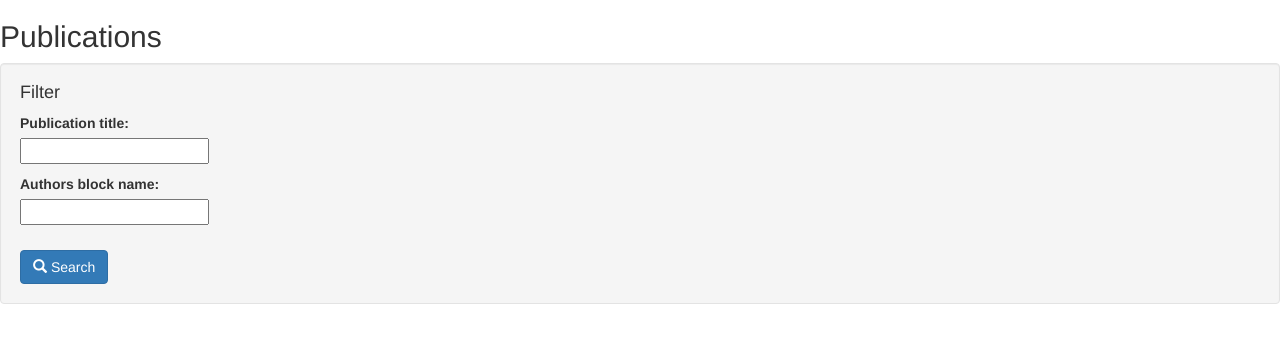
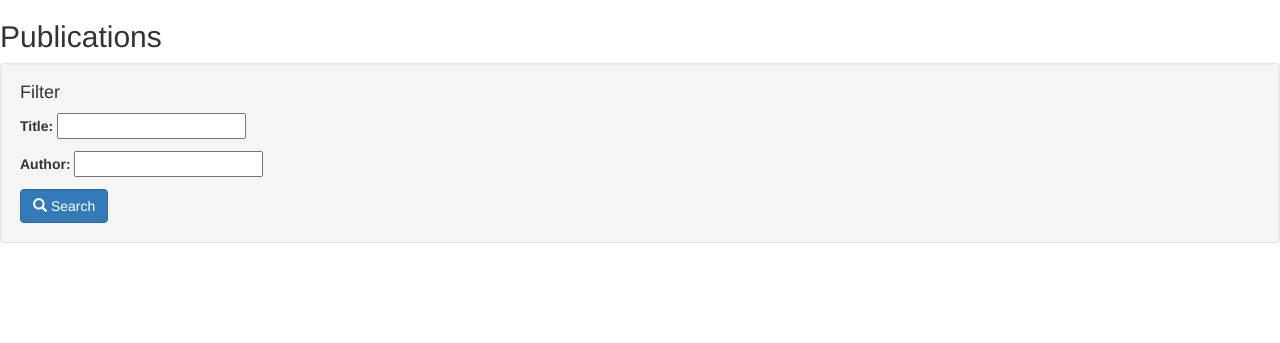
Before and after one commit to nguanh/SharpMD, a Django app: page /admin/ingester/search/ in a window 1280 px wide. Shown: the top 343 px of the page. Run offline with Django 3.2, Linux system fonts and the light colour scheme; parts of the project's set-up code (start-up, migrations or seed data) failed here and were passed over; some libraries are stand-ins or nearby versions.

Commit message:
feat: improvied search functionality

```diff
--- a/ingester/filters.py
+++ b/ingester/filters.py
@@ -2,6 +2,8 @@ from .models import *
 import django_filters
 
 class PublicationFilter(django_filters.FilterSet):
+    authors__block_name = django_filters.CharFilter(lookup_expr='icontains', label="Author")
+    publication__title  = django_filters.CharFilter(lookup_expr='icontains', label="Title")
     class Meta:
         model = local_url
         fields = ['publication__title','authors__block_name']
--- a/ingester/templates/ingester/search_list.html
+++ b/ingester/templates/ingester/search_list.html
@@ -14,22 +14,7 @@
  <form method="get">
     <div class="well">
       <h4 style="margin-top: 0">Filter</h4>
-      <div class="row">
-        <div class="form-group col-sm-4 col-md-3">
             {{ filter.form.as_p }}
-        </div>
-
-        <div class="form-group col-sm-8 col-md-6">
-          {{ filter.form.groups.label_tag }}
-          <div>
-            {% for choice in filter.form.groups %}
-              <label class="checkbox-inline">
-                {{ choice.tag }} {{ choice.choice_label }}
-              </label>
-            {% endfor %}
-          </div>
-        </div>
-      </div>
       <button type="submit" class="btn btn-primary">
         <span class="glyphicon glyphicon-search"></span> Search
       </button>
```
